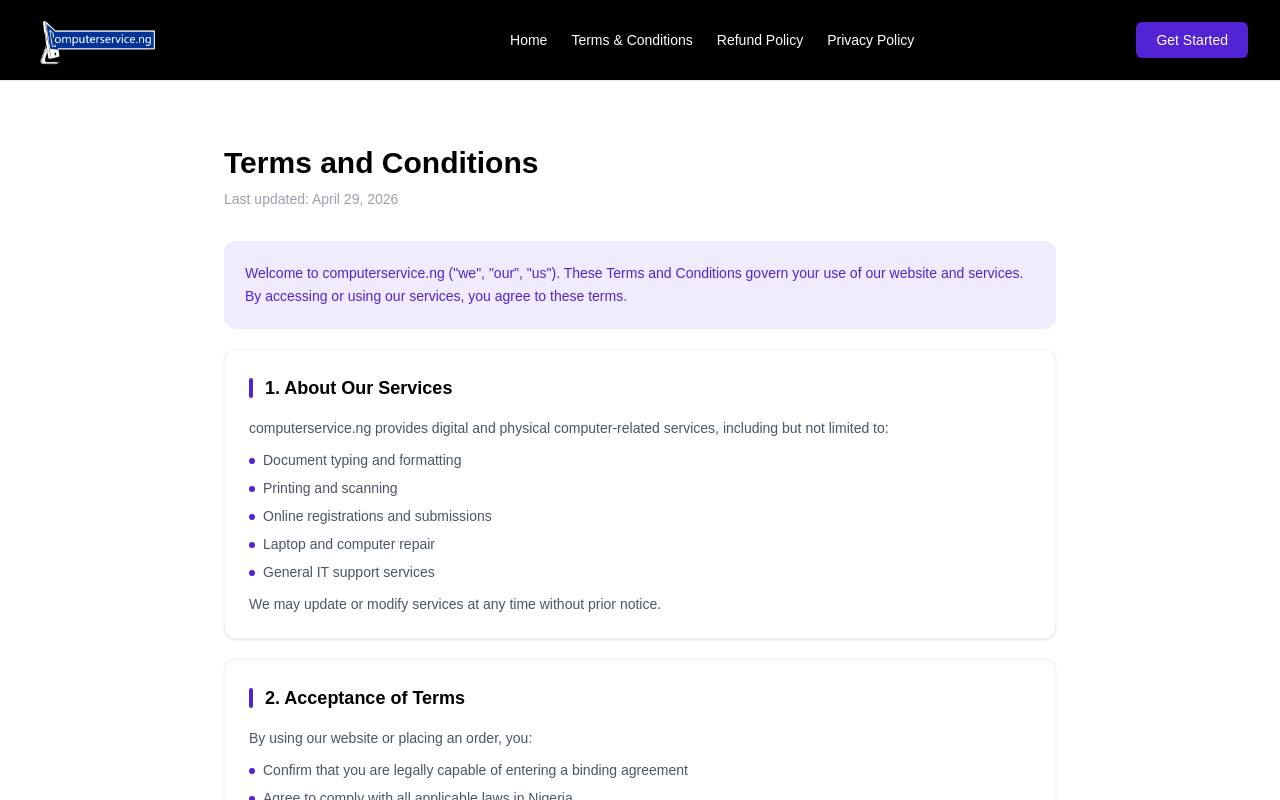
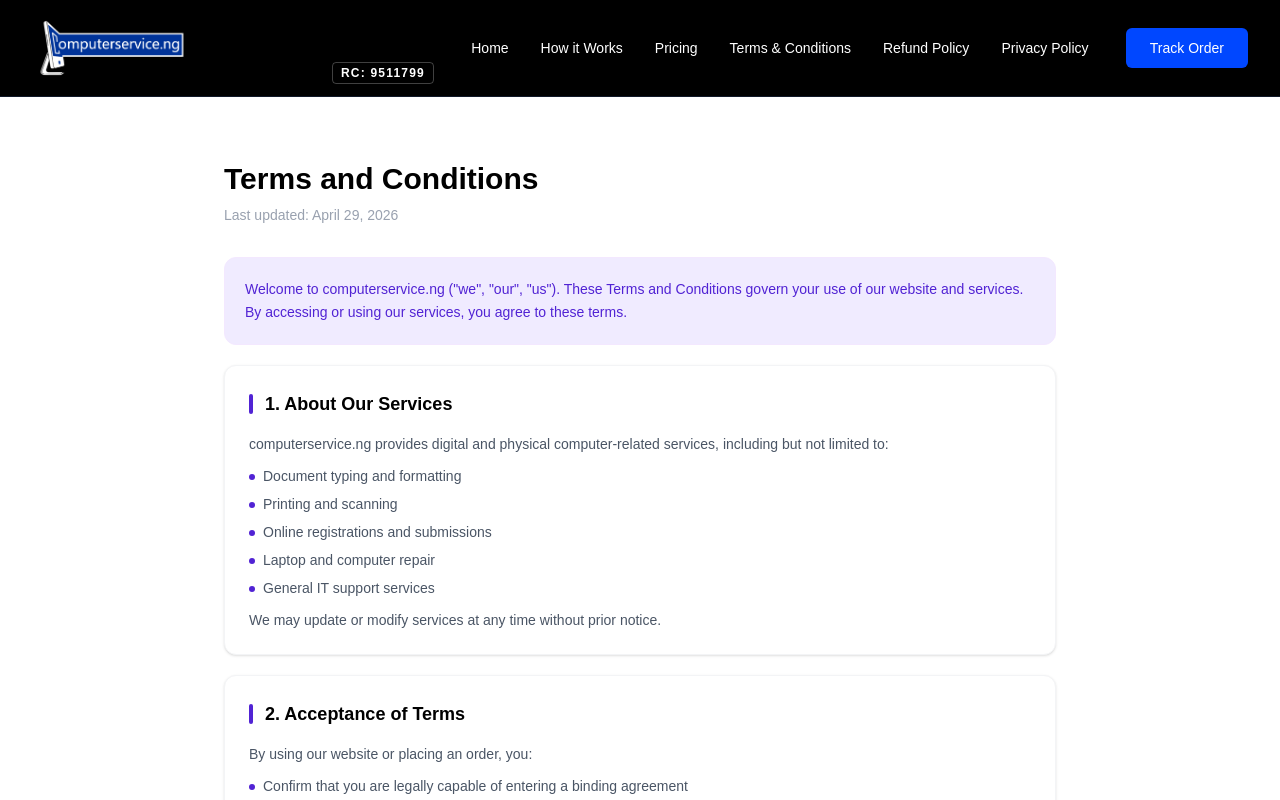
Before and after one commit to ibitoyrgideon79-rgb/computer-service.ng, a Next.js app: page /terms in a window 1280 px wide. Shown: the top 800 px of the page. Built offline with nearby package versions, Linux system fonts and the light colour scheme.

Commit message:
fixed testing issues

```diff
--- a/app/components/PolicyLayout.tsx
+++ b/app/components/PolicyLayout.tsx
@@ -1,5 +1,9 @@
+"use client";
+
 import Image from "next/image";
 import Link from "next/link";
+import { useState } from "react";
+import { Menu, X } from "lucide-react";
 
 interface PolicyLayoutProps {
   title: string;
@@ -7,16 +11,27 @@ interface PolicyLayoutProps {
   children: React.ReactNode;
 }
 
+const NAV_LINKS = [
+  { label: "Home", href: "/" },
+  { label: "How it Works", href: "/#how-it-works" },
+  { label: "Pricing", href: "/pricing" },
+  { label: "Terms & Conditions", href: "/terms" },
+  { label: "Refund Policy", href: "/refund-policy" },
+  { label: "Privacy Policy", href: "/privacy" },
+];
+
 export default function PolicyLayout({ title, lastUpdated, children }: PolicyLayoutProps) {
+  const [mobileMenuOpen, setMobileMenuOpen] = useState(false);
+
   return (
     <div className="flex flex-col min-h-screen bg-white text-black">
-      {/* Main Navbar */}
-      <header className="w-full border-b border-gray-200 sticky top-0 bg-black z-50">
-        <div className="container mx-auto px-4 lg:px-8 h-20 flex items-center justify-between">
-          <Link href="/" className="flex items-center">
-            <div className="relative h-12 w-48 md:h-16 md:w-64">
+      {/* Navbar */}
+      <header className="w-full border-b border-gray-900 sticky top-0 bg-black z-50">
+        <div className="container mx-auto px-4 lg:px-8 h-20 sm:h-24 flex items-center justify-between">
+          <Link href="/" className="flex items-end gap-2 sm:gap-3">
+            <div className="relative h-12 w-44 sm:h-16 sm:w-56 md:h-20 md:w-72 shrink-0">
               <Image
-                src="/New Logo.jpeg"
+                src="/Computer service PNG 111.png"
                 alt="computerservice.ng"
                 fill
                 className="object-contain object-left"
@@ -24,22 +39,59 @@ export default function PolicyLayout({ title, lastUpdated, children }: PolicyLay
                 quality={100}
               />
             </div>
+            <span className="mb-1 text-white text-[10px] sm:text-xs font-bold tracking-widest border border-white/25 rounded px-2 py-0.5 whitespace-nowrap">
+              RC: 9511799
+            </span>
           </Link>
 
-          <nav className="hidden md:flex items-center gap-6 text-sm font-medium text-white">
-            <Link href="/" className="hover:text-[#D1AFFF] transition-colors">Home</Link>
-            <Link href="/terms" className="hover:text-[#D1AFFF] transition-colors">Terms &amp; Conditions</Link>
-            <Link href="/refund-policy" className="hover:text-[#D1AFFF] transition-colors">Refund Policy</Link>
-            <Link href="/privacy" className="hover:text-[#D1AFFF] transition-colors">Privacy Policy</Link>
+          <nav className="hidden md:flex items-center gap-6 lg:gap-8 text-sm font-medium text-white">
+            {NAV_LINKS.map(({ label, href }) => (
+              <Link key={label} href={href} className="hover:text-[#D1AFFF] transition-colors">
+                {label}
+              </Link>
+            ))}
           </nav>
 
-          <Link
-            href="/order/details"
-            className="bg-[#5123d4] hover:bg-[#401AA0] text-white px-5 py-2 rounded-md font-medium text-sm transition-colors shadow-sm"
-          >
-            Get Started
-          </Link>
+          <div className="flex items-center gap-2 sm:gap-3">
+            <Link
+              href="/order/tracking"
+              className="hidden md:block bg-[#0047FF] hover:bg-blue-700 text-white px-6 py-2.5 rounded-md font-medium text-sm transition-colors shadow-sm"
+            >
+              Track Order
+            </Link>
+            <button
+              type="button"
+              onClick={() => setMobileMenuOpen(!mobileMenuOpen)}
+              className="md:hidden text-white p-1.5"
+              aria-label="Toggle menu"
+            >
+              {mobileMenuOpen ? <X className="w-6 h-6" /> : <Menu className="w-6 h-6" />}
+            </button>
+          </div>
         </div>
+
+        {/* Mobile menu */}
+        {mobileMenuOpen && (
+          <div className="md:hidden bg-black border-t border-white/10 px-4 py-6 flex flex-col gap-4">
+            {NAV_LINKS.map(({ label, href }) => (
+              <Link
+                key={label}
+                href={href}
+                onClick={() => setMobileMenuOpen(false)}
+                className="text-white/80 hover:text-white text-base font-medium transition-colors"
+              >
+                {label}
+              </Link>
+            ))}
+            <Link
+              href="/order/tracking"
+              onClick={() => setMobileMenuOpen(false)}
+              className="w-full bg-[#0047FF] hover:bg-blue-700 text-white px-6 py-2.5 rounded-md font-medium text-sm transition-colors shadow-sm text-left"
+            >
+              Track Order
+            </Link>
+          </div>
+        )}
       </header>
 
       <main className="grow">
--- a/app/page.tsx
+++ b/app/page.tsx
@@ -586,7 +586,7 @@ export default function Home() {
                 <h4 className="font-bold text-sm mb-4 text-white">Contact</h4>
                 <ul className="flex flex-col gap-3 text-xs text-white/70">
                   <li>
-                    <a href="mailto:support@computerservice.ng" className="flex items-center gap-2 hover:text-white transition-colors">
+                    <a href="mailto:support@computerservice.ng" className="flex items-center gap-2 hover:text-white transition-colors underline underline-offset-2 decoration-white/40 hover:decoration-white">
                       <Mail className="w-3.5 h-3.5 shrink-0" />
                       support@computerservice.ng
                     </a>
--- a/app/services/page.tsx
+++ b/app/services/page.tsx
@@ -96,7 +96,7 @@ const SERVICES = [
     icon: Wrench,
     iconBg: "bg-cyan-50",
     iconColor: "text-cyan-600",
-    desc: "Laptop & phone repairs, software installation, virus removal, and network setup.",
+    desc: "Laptop & phone repair, software installation, virus removal, and network setup.",
     categories: ["Laptop Repair", "Phone Repair", "Software Installation", "Virus Removal", "Data Recovery", "OS Reinstallation"],
     cta: "/order/details?service=Technical+Support",
   },
--- a/tsconfig.json
+++ b/tsconfig.json
@@ -30,5 +30,5 @@
     ".next/dev/types/**/*.ts",
     "**/*.mts"
   ],
-  "exclude": ["node_modules", "server"]
+  "exclude": ["node_modules", "server", "vitest.config.ts", "tests"]
 }
```
Also changed, not shown: public/Scancodes logo.JPG.jpeg (added), 1 other file (tests, documents, lock files or other folders).
